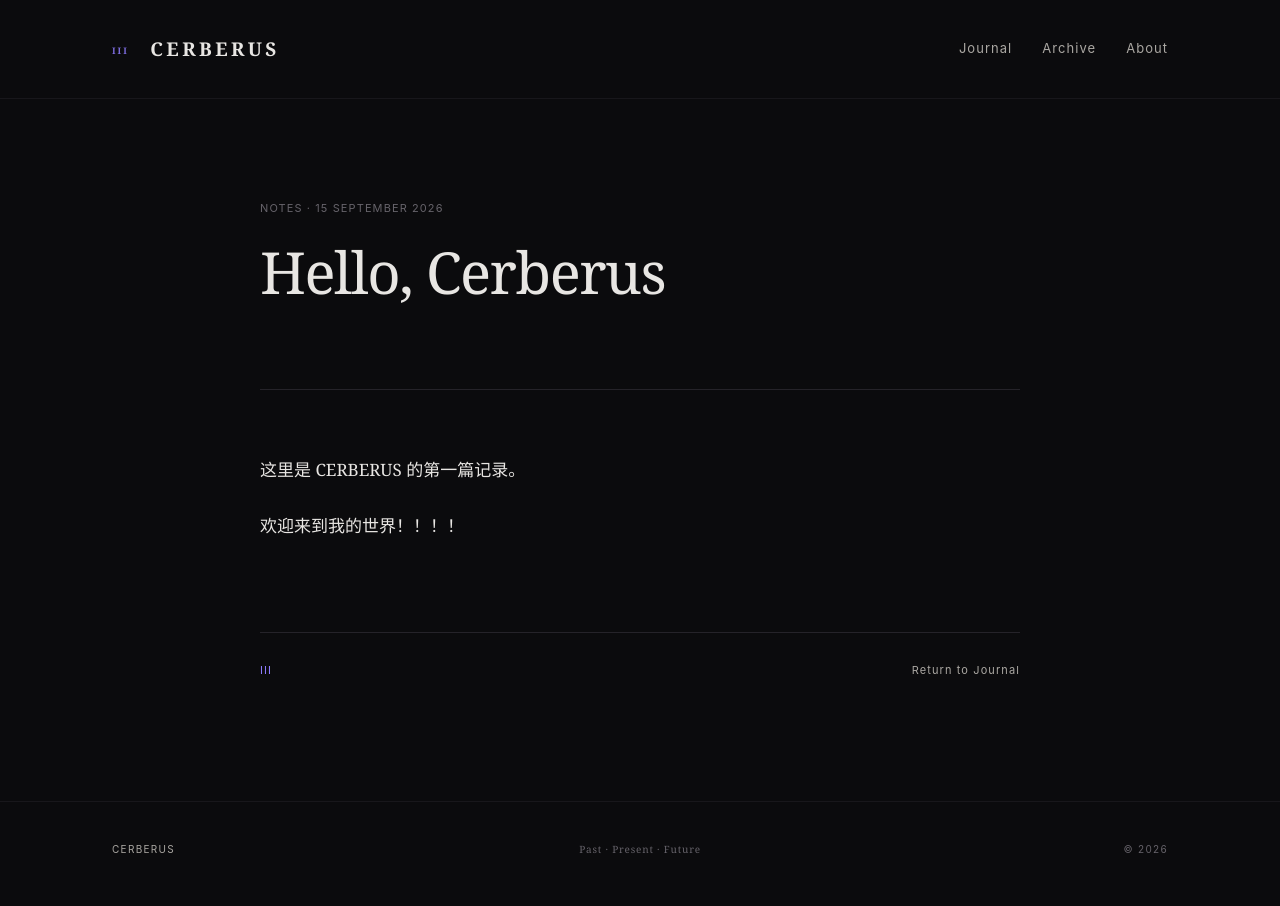
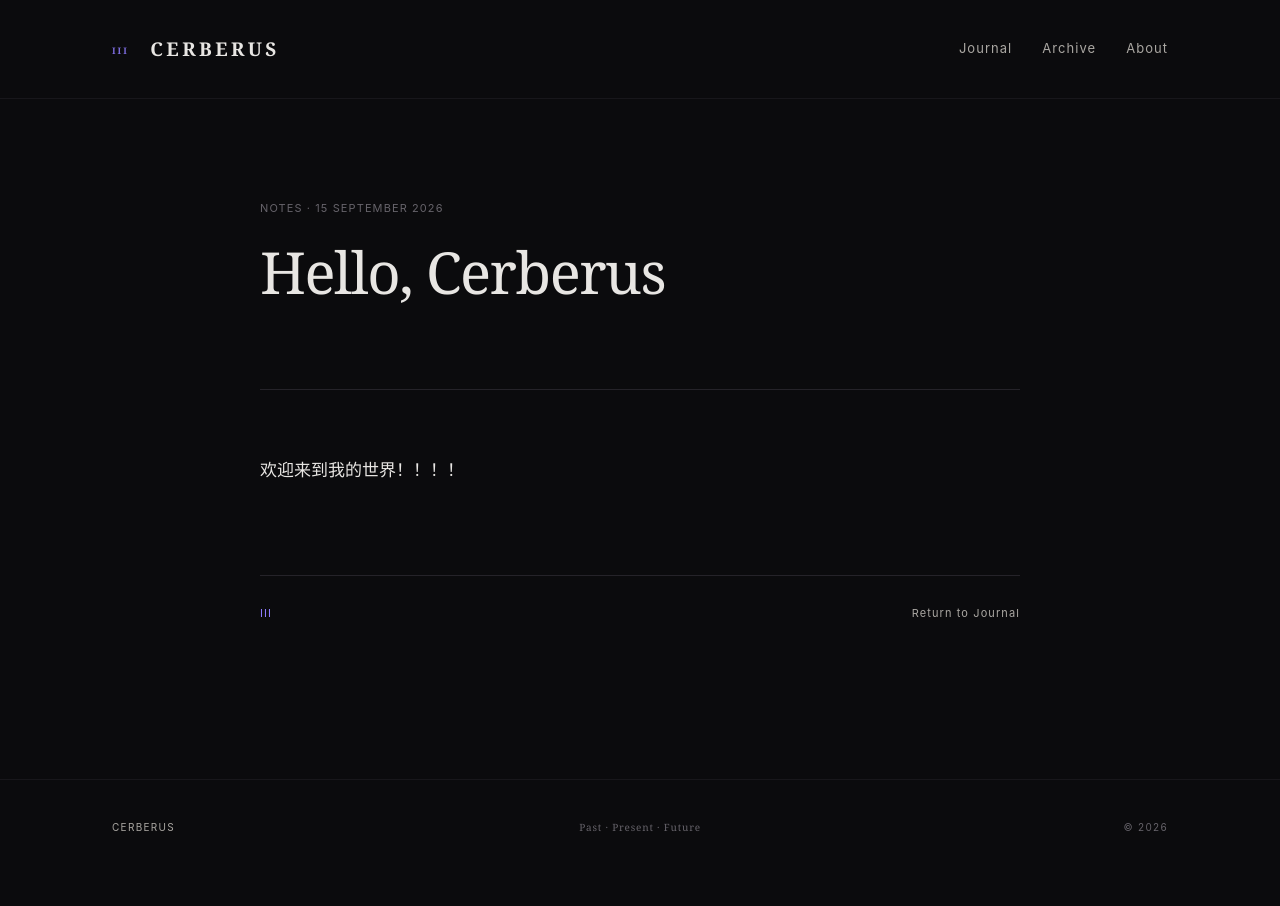
Before and after one commit to D3Capital/cerberus, a Jekyll site: the page built from _posts/2026-09-15-hello-cerberus.md, in a window 1280 px wide. Built offline with Jekyll 4.4.1, drawn with Linux system fonts in a browser that asks for light colours.

Commit message:
Update 2026-09-15-hello-cerberus.md

```diff
--- a/_posts/2026-09-15-hello-cerberus.md
+++ b/_posts/2026-09-15-hello-cerberus.md
@@ -4,6 +4,4 @@ title: "Hello, Cerberus"
 date: 2026-09-15
 ---
 
-这里是 CERBERUS 的第一篇记录。
-
 欢迎来到我的世界！！！！
```
